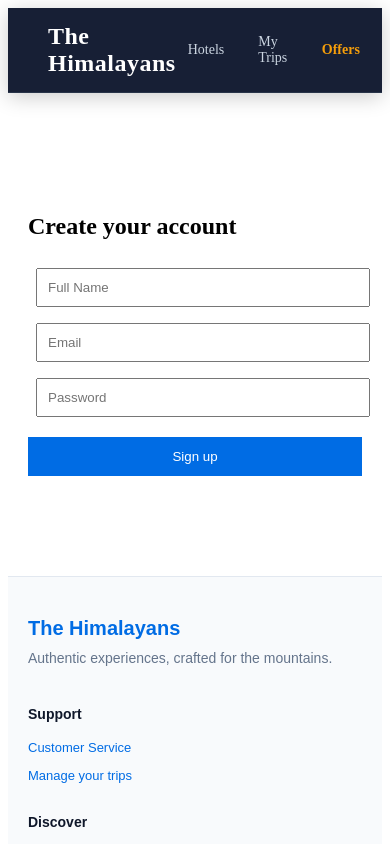
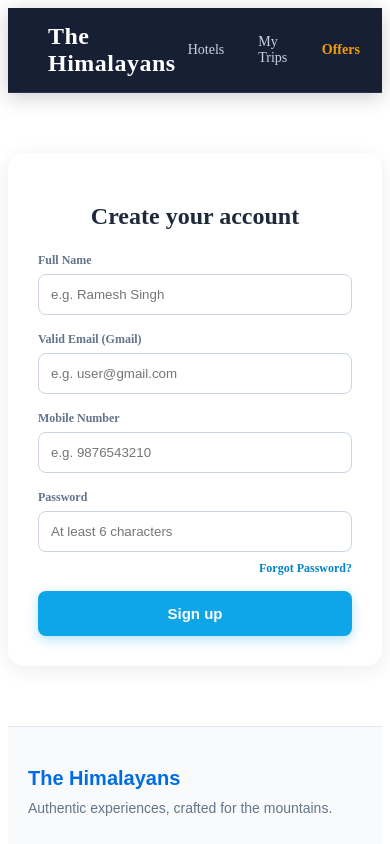
Before and after one commit to pamnautiyal-cpu/himstay, a React (Vite) app in the folder frontend/: page /signup in a window 390 px wide. Shown: the top 844 px of the page. Built offline with nearby package versions, Linux system fonts and the light colour scheme; no server answers; the database is empty.

Commit message:
Update signup validation with mobile number and clean homepage listings

```diff
--- a/frontend/src/pages/Signup.jsx
+++ b/frontend/src/pages/Signup.jsx
@@ -1,75 +1,134 @@
 import React, { useState } from "react";
 import { useNavigate } from "react-router-dom";
-import { auth, db } from "../firebase"; // 'db' इम्पोर्ट करना जरूरी है
-import { createUserWithEmailAndPassword } from "firebase/auth";
-import { doc, setDoc } from "firebase/firestore"; // Firestore के लिए
+import { auth, db } from "../firebase";
+import { createUserWithEmailAndPassword, sendPasswordResetEmail } from "firebase/auth";
+import { doc, setDoc } from "firebase/firestore";
 
 export default function Signup() {
   const [email, setEmail] = useState("");
   const [password, setPassword] = useState("");
   const [name, setName] = useState("");
+  const [phone, setPhone] = useState(""); // 📱 Mobile Number State
+  const [loading, setLoading] = useState(false);
   const navigate = useNavigate();
 
   const handleSignup = async () => {
-    if (!email || !password || !name) return alert("Please fill all fields");
+    // Basic Validation
+    if (!name || !email || !password || !phone) {
+      return alert("Please fill all fields including mobile number!");
+    }
 
+    // Simple Email Format Validation Check
+    const emailRegex = /^[^\s@]+@[^\s@]+\.[^\s@]+$/;
+    if (!emailRegex.test(email)) {
+      return alert("Please enter a valid Gmail / Email address!");
+    }
+
+    // Phone Number Length Validation (10 digits check)
+    if (phone.length < 10) {
+      return alert("Please enter a valid 10-digit mobile number!");
+    }
+
+    setLoading(true);
     try {
       // 1. Firebase Authentication में यूजर बनाएं
       const userCredential = await createUserWithEmailAndPassword(auth, email, password);
       const user = userCredential.user;
 
-      // 2. Firestore की 'users' कलेक्शन में यूजर का डेटा सेव करें (ताकि Admin Panel में दिखे)
+      // 2. Firestore की 'users' कलेक्शन में नाम, ईमेल और मोबाइल नंबर सेव करें
       await setDoc(doc(db, "users", user.uid), {
         uid: user.uid,
         name: name,
         email: email,
+        phone: phone,
         createdAt: new Date().toISOString()
       });
 
-      // 3. localStorage में भी सेशन सेव करें (ताकि ListProperty आदि काम करे)
+      // 3. localStorage में सेशन सेव करें
       localStorage.setItem("user", JSON.stringify({
         uid: user.uid,
         email: user.email,
-        name: name
+        name: name,
+        phone: phone
       }));
 
       alert("Account created successfully!");
-      navigate("/"); // साइनअप के बाद होम पेज पर भेजें
+      navigate("/");
+    } catch (error) {
+      alert(error.message);
+    } finally {
+      setLoading(false);
+    }
+  };
+
+  // 🔑 Password Reset Handler (जीमेल पर पासवर्ड रिसेट लिंक भेजने के लिए)
+  const handleForgotPassword = async () => {
+    if (!email) {
+      return alert("Please enter your registered email address first to reset password.");
+    }
+    try {
+      await sendPasswordResetEmail(auth, email);
+      alert("Password reset link has been sent to your Gmail!");
     } catch (error) {
       alert(error.message);
     }
   };
 
   return (
-    <div style={{ maxWidth: 420, margin: "80px auto", padding: "20px" }}>
-      <h2>Create your account</h2>
+    <div style={{ maxWidth: 420, margin: "60px auto", padding: "30px", background: "#fff", borderRadius: "16px", boxShadow: "0 4px 20px rgba(0,0,0,0.08)" }}>
+      <h2 style={{ marginBottom: "20px", color: "#1e293b", textAlign: "center" }}>Create your account</h2>
 
+      <label style={{ fontSize: "12px", fontWeight: "700", color: "#64748b" }}>Full Name</label>
       <input
-        placeholder="Full Name"
+        placeholder="e.g. Ramesh Singh"
         value={name}
         onChange={(e) => setName(e.target.value)}
-        style={{ width: "100%", margin: 8, padding: 10, boxSizing: "border-box" }}
+        style={{ width: "100%", margin: "6px 0 14px 0", padding: "12px", boxSizing: "border-box", borderRadius: "8px", border: "1px solid #cbd5e1" }}
       />
+
+      <label style={{ fontSize: "12px", fontWeight: "700", color: "#64748b" }}>Valid Email (Gmail)</label>
       <input
         type="email"
-        placeholder="Email"
+        placeholder="e.g. user@gmail.com"
         value={email}
         onChange={(e) => setEmail(e.target.value)}
-        style={{ width: "100%", margin: 8, padding: 10, boxSizing: "border-box" }}
+        style={{ width: "100%", margin: "6px 0 14px 0", padding: "12px", boxSizing: "border-box", borderRadius: "8px", border: "1px solid #cbd5e1" }}
       />
+
+      <label style={{ fontSize: "12px", fontWeight: "700", color: "#64748b" }}>Mobile Number</label>
+      <input
+        type="tel"
+        placeholder="e.g. 9876543210"
+        maxLength="10"
+        value={phone}
+        onChange={(e) => setPhone(e.target.value.replace(/\D/g, ''))} // सिर्फ नंबर टाइप हो सके
+        style={{ width: "100%", margin: "6px 0 14px 0", padding: "12px", boxSizing: "border-box", borderRadius: "8px", border: "1px solid #cbd5e1" }}
+      />
+
+      <label style={{ fontSize: "12px", fontWeight: "700", color: "#64748b" }}>Password</label>
       <input
         type="password"
-        placeholder="Password"
+        placeholder="At least 6 characters"
         value={password}
         onChange={(e) => setPassword(e.target.value)}
-        style={{ width: "100%", margin: 8, padding: 10, boxSizing: "border-box" }}
+        style={{ width: "100%", margin: "6px 0 6px 0", padding: "12px", boxSizing: "border-box", borderRadius: "8px", border: "1px solid #cbd5e1" }}
       />
+
+      <div style={{ textAlign: "right", marginBottom: "15px" }}>
+        <span
+          onClick={handleForgotPassword}
+          style={{ fontSize: "12px", color: "#0284c7", cursor: "pointer", fontWeight: "600" }}
+        >
+          Forgot Password?
+        </span>
+      </div>
 
       <button
         onClick={handleSignup}
-        style={{ width: "100%", padding: 12, marginTop: 12, background: "#006ce4", color: "white", border: "none", cursor: "pointer" }}
+        disabled={loading}
+        style={{ width: "100%", padding: "14px", background: "#0ea5e9", color: "white", border: "none", borderRadius: "8px", cursor: "pointer", fontWeight: "700", fontSize: "15px", boxShadow: "0 4px 12px rgba(14, 165, 233, 0.3)" }}
       >
-        Sign up
+        {loading ? "Creating Account..." : "Sign up"}
       </button>
     </div>
   );
```
